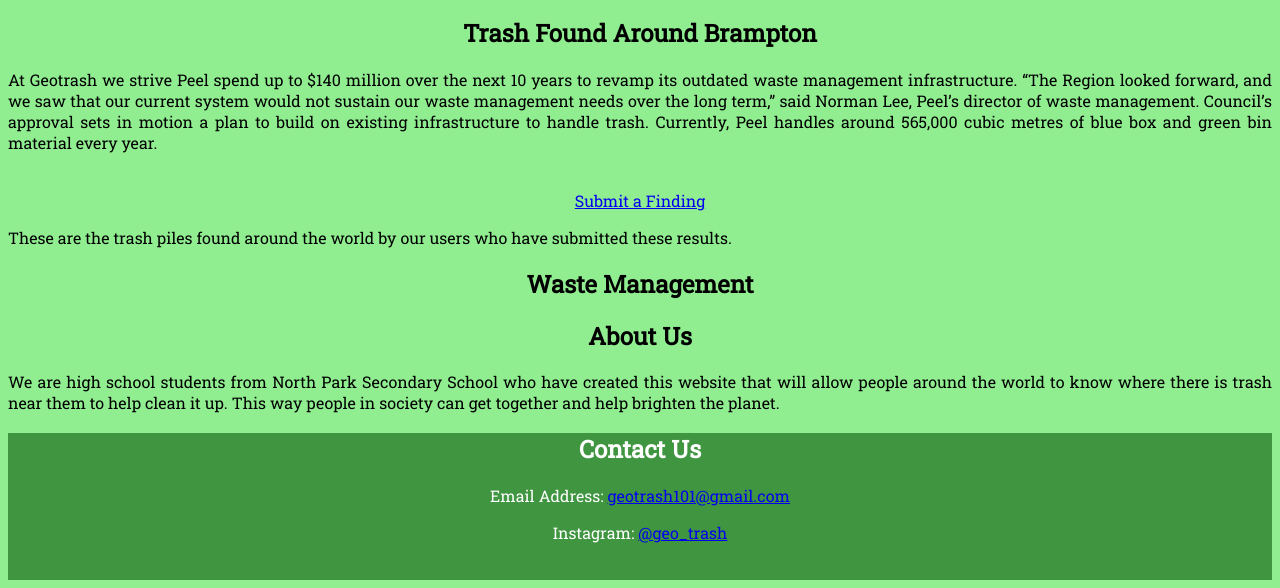
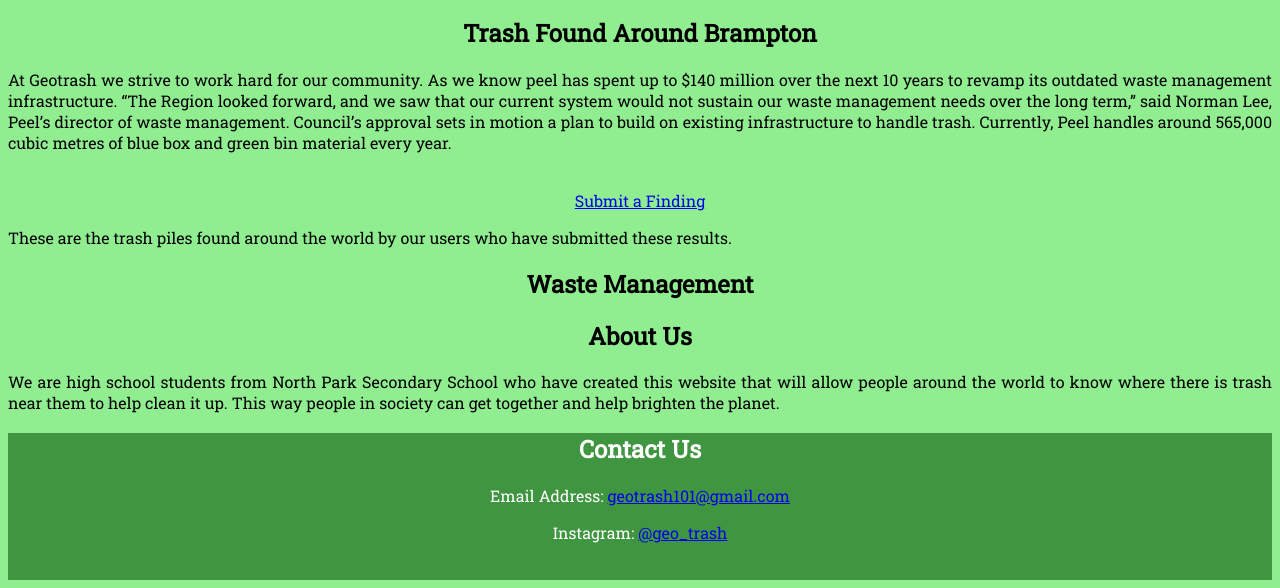
Before and after one commit to sskarn/wh-geotrash, a plain HTML site: page index.html in a window 1280 px wide. Shown: the part 310-898 px from the top of the page. Drawn offline with Linux system fonts and the light colour scheme.

Commit message:
Update index.html

```diff
--- a/index.html
+++ b/index.html
@@ -25,7 +25,7 @@
     <div id="brampton">
         <h2>Trash Found Around Brampton</h2>
 
-        <p>At Geotrash we strive Peel spend up to $140 million over the next 10 years to revamp its outdated waste management infrastructure. “The Region looked forward, and we saw that our current system would not sustain our waste management needs over the long term,” said Norman Lee, Peel’s director of waste management. Council’s approval sets in motion a plan to build on existing infrastructure to handle trash. Currently, Peel handles around 565,000 cubic metres of blue box and green bin material every year.</p>
+        <p>At Geotrash we strive to work hard for our community. As we know peel has spent up to $140 million over the next 10 years to revamp its outdated waste management infrastructure. “The Region looked forward, and we saw that our current system would not sustain our waste management needs over the long term,” said Norman Lee, Peel’s director of waste management. Council’s approval sets in motion a plan to build on existing infrastructure to handle trash. Currently, Peel handles around 565,000 cubic metres of blue box and green bin material every year.</p>
 
         <br>
 
```
